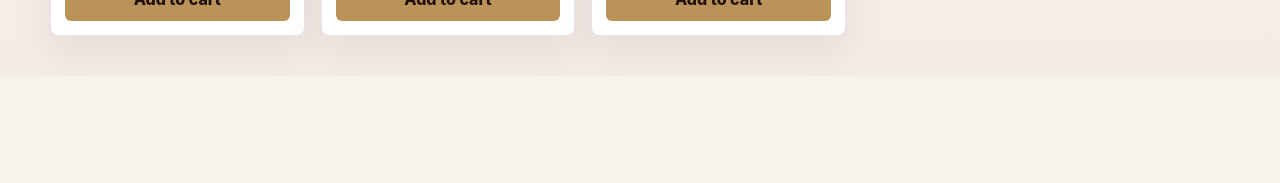
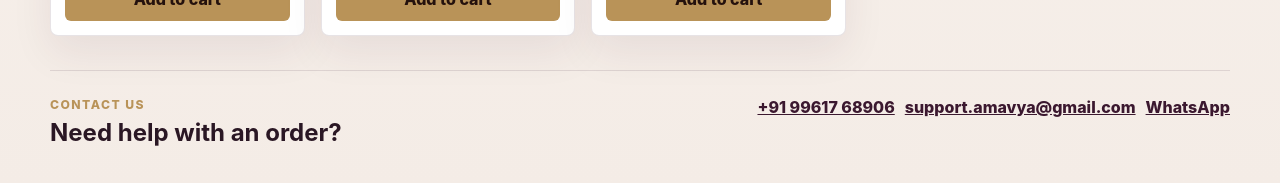
Before and after one commit to amaldev07/amavya-new-shoppingcart, an Angular app: page / in a window 1280 px wide. Shown: the part 1122-1305 px from the top of the page. Before the commit the page ends 1198 px from the top, so only its background shows below. Built offline with nearby package versions, Linux system fonts and the light colour scheme.

Commit message:
contact us

```diff
--- a/angular.json
+++ b/angular.json
@@ -41,8 +41,8 @@
                 },
                 {
                   "type": "anyComponentStyle",
-                  "maximumWarning": "8kB",
-                  "maximumError": "8kB"
+                  "maximumWarning": "10kB",
+                  "maximumError": "12kB"
                 }
               ],
               "outputHashing": "all"
--- a/src/app/app.css
+++ b/src/app/app.css
@@ -447,6 +447,27 @@ h1 {
   line-height: 1.5;
 }
 
+.contact-section {
+  display: flex;
+  justify-content: space-between;
+  gap: 20px;
+  margin-top: 34px;
+  padding-top: 26px;
+  border-top: 1px solid rgba(62, 24, 49, 0.12);
+}
+
+.contact-links {
+  display: flex;
+  flex-wrap: wrap;
+  justify-content: flex-end;
+  gap: 10px;
+}
+
+.contact-links a {
+  color: #3b182f;
+  font-weight: 800;
+}
+
 .product-modal {
   position: fixed;
   inset: 0;
@@ -623,6 +644,14 @@ h1 {
     min-height: auto;
   }
 
+  .contact-section {
+    display: grid;
+  }
+
+  .contact-links {
+    justify-content: flex-start;
+  }
+
   .product-modal {
     align-items: end;
     padding: 12px;
--- a/src/app/app.html
+++ b/src/app/app.html
@@ -167,6 +167,19 @@
     </aside>
   </div>
 
+  <section class="contact-section" aria-label="Contact Amavya">
+    <div>
+      <p class="eyebrow">Contact us</p>
+      <h2>Need help with an order?</h2>
+    </div>
+
+    <div class="contact-links">
+      <a [href]="contactPhoneHref">{{ contactPhone }}</a>
+      <a [href]="contactEmailHref">{{ contactEmail }}</a>
+      <a [href]="contactWhatsappHref" target="_blank" rel="noopener">WhatsApp</a>
+    </div>
+  </section>
+
   @if (selectedProduct(); as product) {
     <section class="product-modal" aria-label="Product details">
       <button
--- a/src/app/app.ts
+++ b/src/app/app.ts
@@ -15,6 +15,8 @@ interface CustomerDetails {
 
 const SHIPPING_CHARGE = 45;
 const WHATSAPP_NUMBER = '919961768906';
+const CONTACT_PHONE = '+91 99617 68906';
+const CONTACT_EMAIL = 'support.amavya@gmail.com';
 
 @Component({
   selector: 'app-root',
@@ -37,6 +39,11 @@ export class App implements OnInit, OnDestroy {
   protected readonly checkoutOpen = signal(false);
   protected readonly shippingCharge = SHIPPING_CHARGE;
   protected readonly brandName = 'Amavya';
+  protected readonly contactPhone = CONTACT_PHONE;
+  protected readonly contactPhoneHref = `tel:${CONTACT_PHONE.replace(/\s/g, '')}`;
+  protected readonly contactEmail = CONTACT_EMAIL;
+  protected readonly contactEmailHref = `mailto:${CONTACT_EMAIL}`;
+  protected readonly contactWhatsappHref = `https://wa.me/${WHATSAPP_NUMBER}`;
   protected readonly customer: CustomerDetails = {
     name: '',
     phone: '',
```
Also changed, not shown: 1 other file (tests, documents, lock files or other folders).
